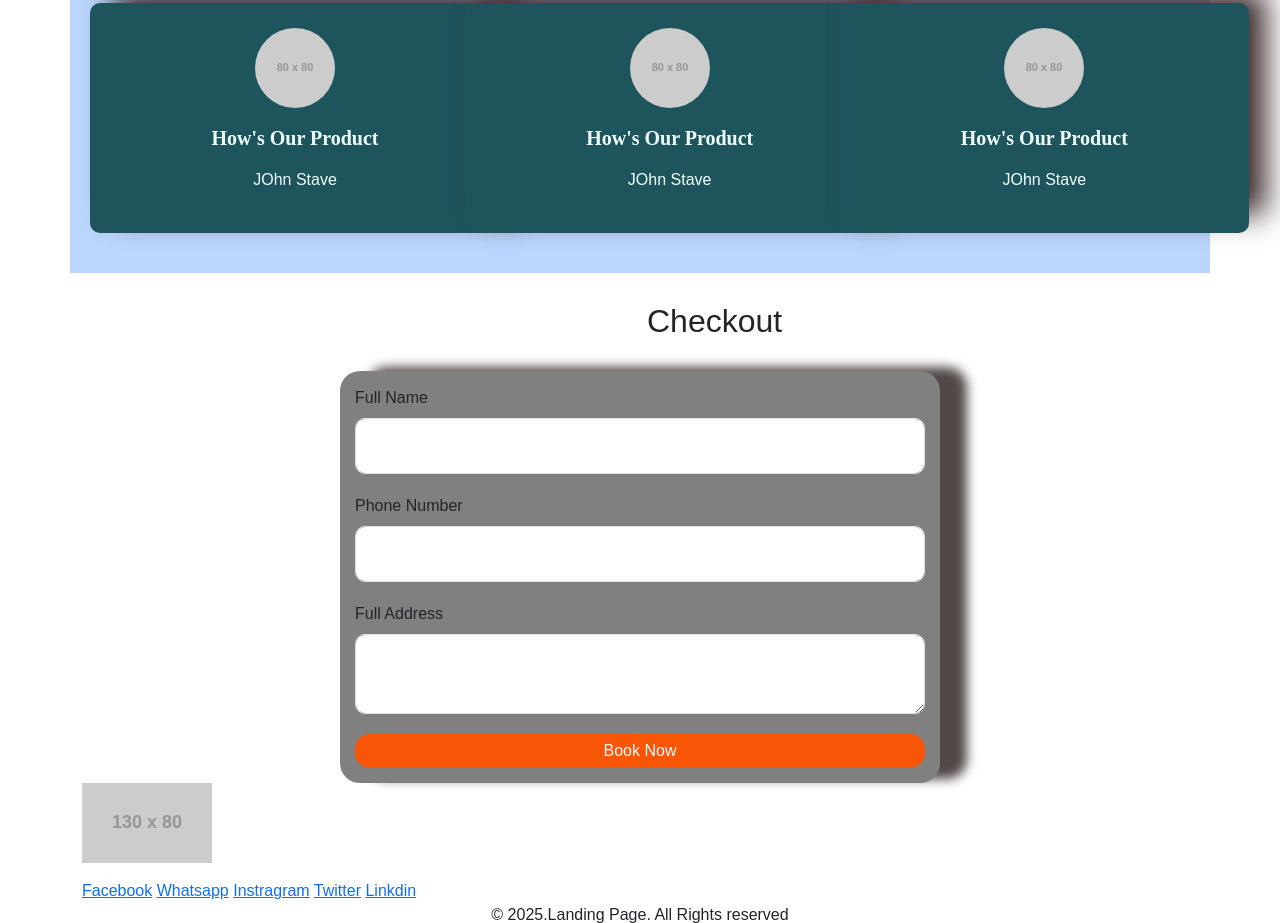
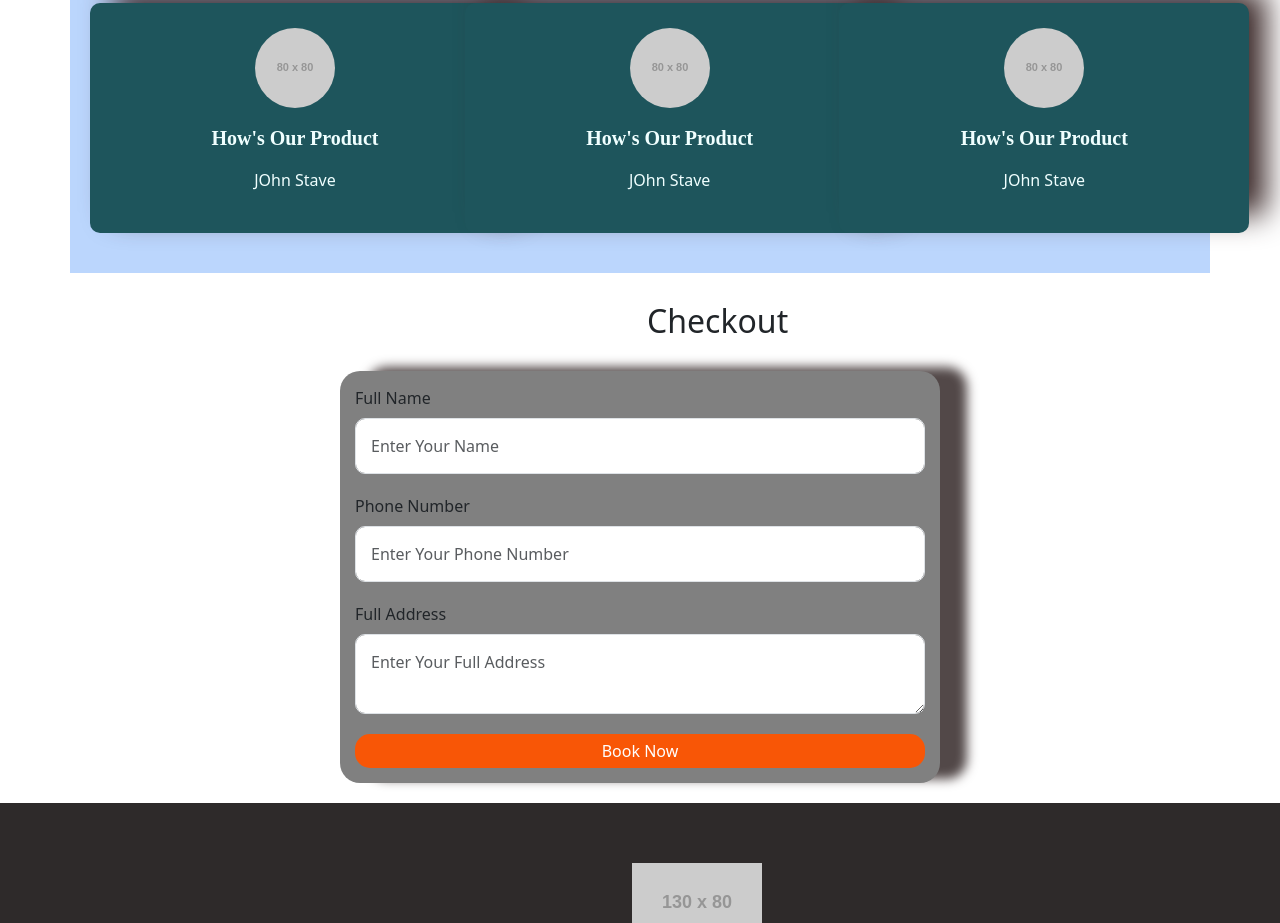
Before and after one commit to adnansami0177/Project-20, a plain HTML site: page index.html in a window 1280 px wide. Shown: the part 1877-2800 px from the top of the page. Drawn offline with nearby package versions, Linux system fonts and the light colour scheme; placeholder pictures from the web are drawn by us.

Commit message:
footer edit

```diff
--- a/index.html
+++ b/index.html
@@ -6,6 +6,10 @@
     <title>Lading Page</title>
     <link href="https://cdn.jsdelivr.net/npm/bootstrap@5.3.5/dist/css/bootstrap.min.css" rel="stylesheet" integrity="sha384-SgOJa3DmI69IUzQ2PVdRZhwQ+dy64/BUtbMJw1MZ8t5HZApcHrRKUc4W0kG879m7" crossorigin="anonymous">
     <link href="style.css" rel="stylesheet">
+    <link rel="stylesheet" href="https://cdnjs.cloudflare.com/ajax/libs/font-awesome/6.7.2/css/all.min.css" integrity="sha512-Evv84Mr4kqVGRNSgIGL/F/aIDqQb7xQ2vcrdIwxfjThSH8CSR7PBEakCr51Ck+w+/U6swU2Im1vVX0SVk9ABhg==" crossorigin="anonymous" referrerpolicy="no-referrer" />
+    <link href="https://fonts.googleapis.com/css2?family=Roboto:ital,wght@0,100..900;1,100..900&display=swap" rel="stylesheet">
+    <link href="https://fonts.googleapis.com/css2?family=Hind+Siliguri:wght@300;400;500;600;700&family=Roboto:ital,wght@0,100..900;1,100..900&display=swap" rel="stylesheet">
+
   </head>
   <body>
     <header class="header-section">
@@ -132,15 +136,15 @@
             <form action="" method="" class="checkout-from">
                 <div class="mb-3">
                     <label for="" class="form-label">Full Name</label>
-                    <input type="text" name="" value="" id="" class="form-control custom-input" required >
+                    <input type="text" placeholder="Enter Your Name" name="" value="" id="" class="form-control custom-input" required >
                 </div>
                 <div class="mb-3">
                     <label for="" class="form-label">Phone Number</label>
-                    <input type="text" name="" value="" id="" class="form-control custom-input" required>
+                    <input type="text" placeholder="Enter Your Phone Number" name="" value="" id="" class="form-control custom-input" required>
                 </div>
                 <div class="mb-3">
                     <label for="" class="form-label">Full Address</label>
-                    <textarea name="" id="" class="form-control custom-input" required></textarea>
+                    <textarea name="" id="" placeholder="Enter Your Full Address" class="form-control custom-input" required></textarea>
                 </div>
                <button type="submit" class="btn-custom">Book Now</button>
             </form>
@@ -148,19 +152,19 @@
       </section>
 
 
-      <footer>
+      <footer class="footer">
         <div class="container">
-            <div>
-                <div class="mb-3">
+            <div class="footer-content">
+                <div class="mb-3 logo-edit">
                     <img  src="https://placehold.co/130x80">
                 </div>
 
-                <div>
-                    <a href="#"> Facebook</a>
-                    <a href="#"> Whatsapp</a>
-                    <a href="#"> Instragram</a>
-                    <a href="#"> Twitter</a>
-                    <a href="#"> Linkdin</a>
+                <div class="icon-edit">
+                    <a href="#" class="fb"><i class="fa-brands fa-facebook"></i></a>
+                    <a href="#" class="wp"> <i class="fa-brands fa-square-whatsapp"></i></a>
+                    <a href="#" class="ins"><i class="fa-brands fa-instagram"></i></a>
+                    <a href="#" class="tw"><i class="fa-brands fa-x-twitter"></i></a>
+                    <a href="#" class="lk"><i class="fa-brands fa-linkedin"></i></a>
                 </div>
             </div>
             <div>
--- a/style.css
+++ b/style.css
@@ -1,7 +1,7 @@
 *{
     margin: 0;
     padding: 0;
-    font-family: sans-serif;
+    /* font-family: sans-serif; */
 }
 .header-section{
     background-image: url(https://placehold.co/1920x1080);
@@ -12,6 +12,8 @@
     justify-content: center;
     text-align: center;
     height: 100vh;
+    font-family: "Roboto";
+
 }
 
 .custom-header h1{
@@ -150,3 +152,49 @@
     border-radius: 15px;
     padding: 5px;
 }
+.icon-edit{
+    font-size: 25px;
+    transition: color 0.5s ease;
+
+
+}
+
+.icon-edit .fb{
+    color: #0866FF;
+}
+
+.icon-edit .wp{
+    color: #25D366;
+}
+
+.icon-edit .ins{
+    color: #FC01C0;
+}
+.icon-edit .tw{
+    color: black;
+}
+
+.icon-edit a:hover{
+    color: azure;
+}
+
+
+
+
+
+
+
+
+
+.footer{
+    padding: 60px 0px;
+    background-color: rgb(46, 42, 42);
+    margin-top: 20px;
+}
+.footer-content{
+    margin-left: 550px;
+}
+
+.logo-edit{
+    padding-bottom: 20px;
+}
```
